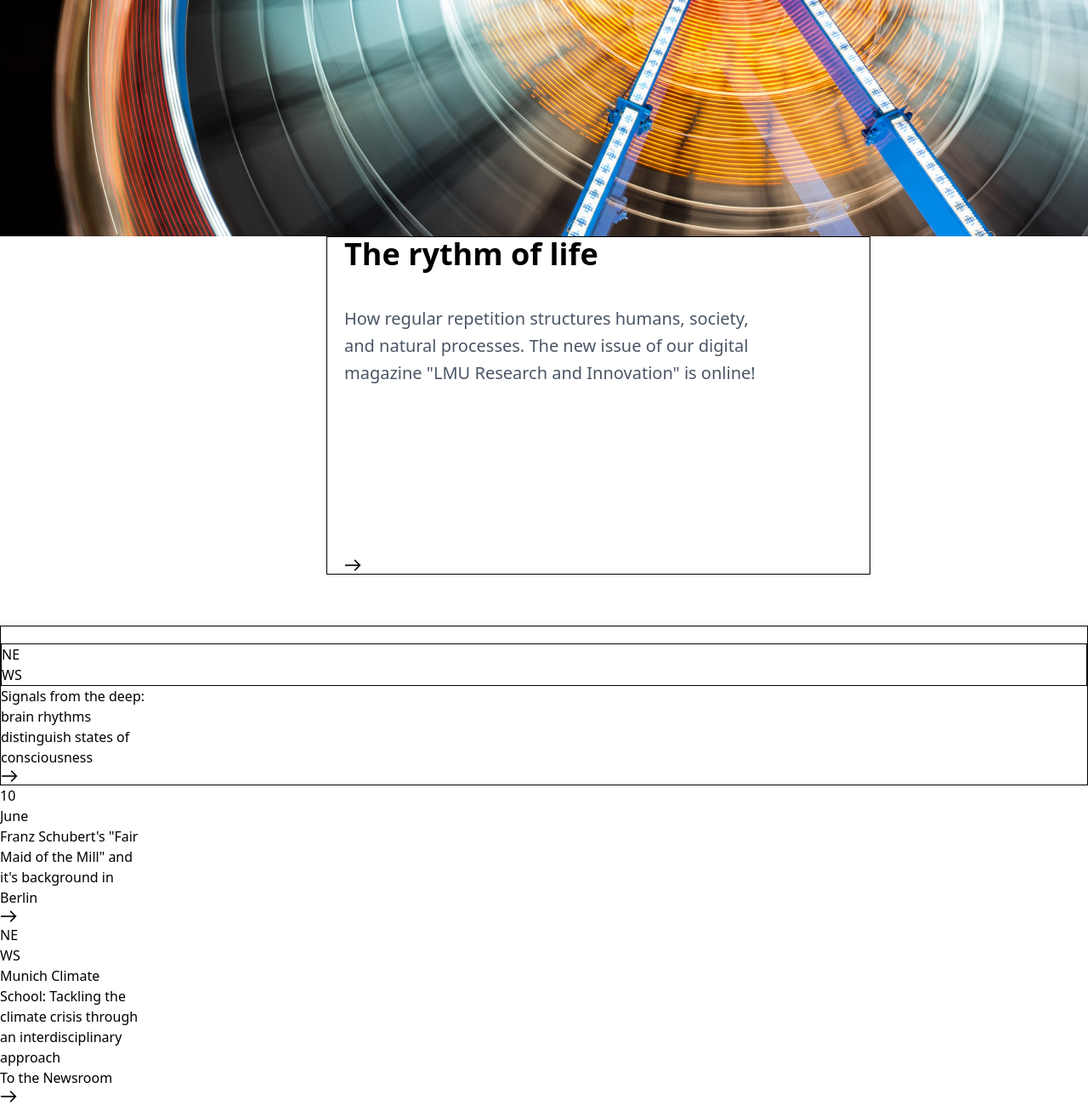
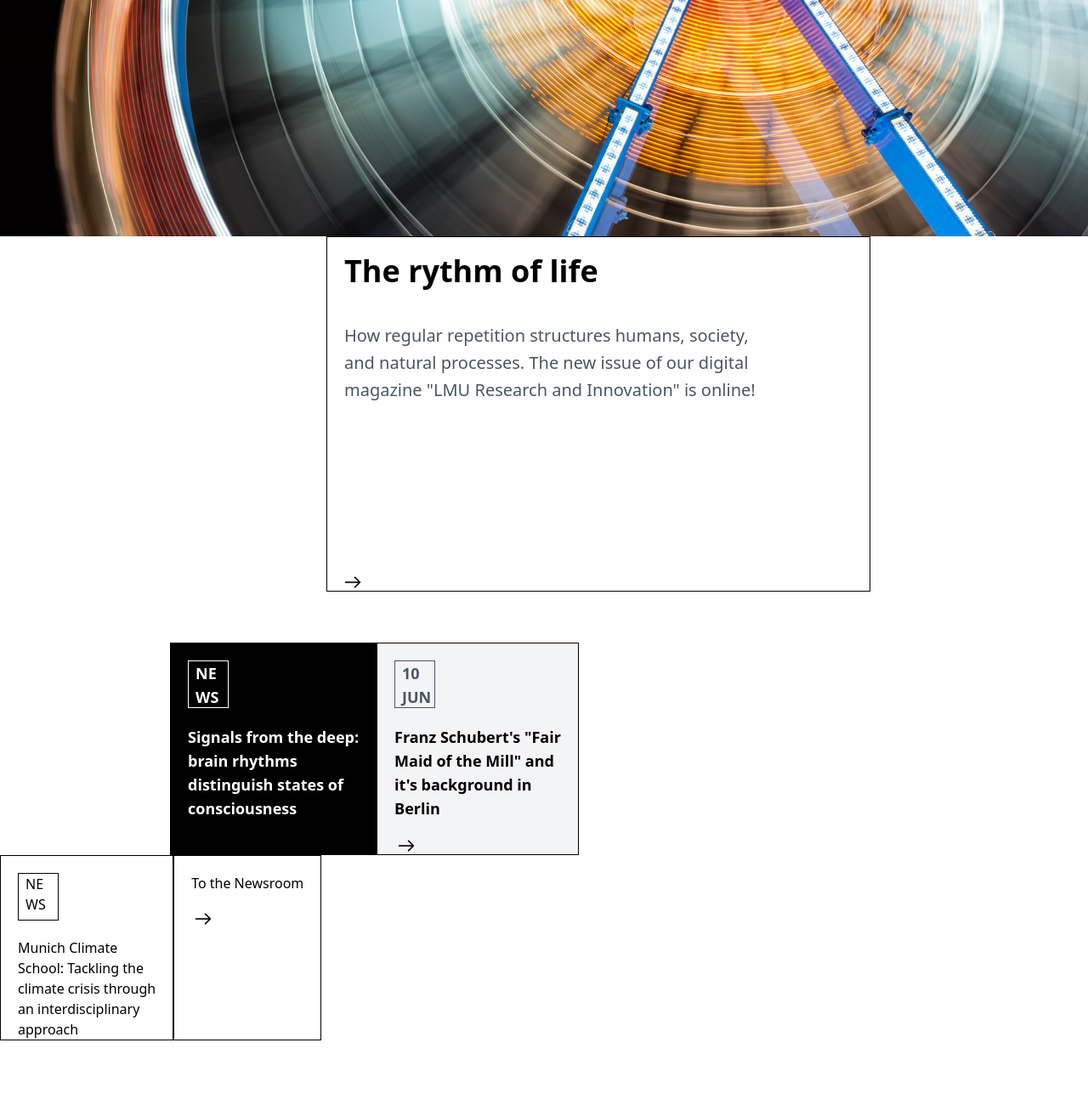
Before and after one commit to ashimwe23/Website-cloning-Gate-2, a website: page Index.html in a window 1280 px wide. Shown: the part 496-1796 px from the top of the page at 85% size. After the commit the page ends 1720 px from the top, so only its background shows below. Drawn offline with Linux system fonts and the light colour scheme.

Commit message:
Updated the Cards

```diff
--- a/Index.html
+++ b/Index.html
@@ -30,18 +30,19 @@
 
     <!-- Backgroud Image -->
      <section>
-        <div>
-            <div class="flex ">
+        <div class="">
+            <div class="">
                 <img src="images\background-image.jpg" alt="" class="">
             </div>
 
-
-            <div class="border bg-white mb-15 ml-96 pl-5 text-left w-1/2 ">
-                <h1 class="text-4xl font-bold">The rythm of life</h1>
+            <div class="">
+            <div class="border bg-white mb-15 ml-96 pl-5 text-left w-1/2 pr-2 ">
+                <h1 class="text-4xl font-bold pt-5">The rythm of life</h1>
                 <p class="mb-30 pb-20 leading-8 mt-10 text-xl text-gray-600 ">How regular repetition structures humans, society,<br>
                    and natural processes. The new issue of our digital <br>
                    magazine "LMU Research and Innovation" is online!</p>
                    <img src="images\next.png" alt="" class="w-5">
+            </div>
             </div>
             </div>
         </div>
@@ -50,37 +51,39 @@
 
      <section>
         <div>
-            <div>
-            <div class="border">
-                <h1 class="border mt-5 ">NE <br> WS</h1>
-                <p>Signals from the deep: <br>
+
+             <!-- left side -->
+            <div class="flex ml-50 text-lg  ">
+            <div class="border bg-black  ">
+                <h1 class="border bg-black text-white font-bold mt-5 w-12 h-14 mx-5 px-2 ">NE <br> WS</h1>
+                <p class="mx-5 mt-5 text-white font-bold">Signals from the deep: <br>
                    brain rhythms <br>
                    distinguish states of <br>
                    consciousness</p>
-                   <img src="images\next.png" alt="" class="w-5">
+                   <img src="images\next.png" alt="" class="w-5 mt-5 mx-5">
             </div>
-            <div>
-                <h1 class="">10<br>June</h1>
-                <p>Franz Schubert's "Fair <br>
+            <div class="border bg-gray-100 font-bold">
+                <h1 class="border  mt-5 w-12 h-14 mx-5 px-2  text-gray-600 ">10<br>JUN</h1>
+                <p class="mx-5 mt-5" >Franz Schubert's "Fair <br>
                    Maid of the Mill" and <br>
                    it's background in <br>
                    Berlin</p>
-                   <img src="images\next.png" alt="" class="w-5">
+                   <img src="images\next.png" alt="" class="w-5 mx-6 mt-5">
             </div>
             </div>
-
-            <div>
-                <div>
-                    <h1>NE <br> WS</h1>
-                    <p>Munich Climate <br>
+                 <!-- Right Side -->
+            <div class="flex ">
+                <div class="border ">
+                    <h1 class="border mt-5 w-12 h-14 mx-5 px-2">NE <br> WS</h1>
+                    <p class="mx-5 mt-5">Munich Climate <br>
                        School: Tackling the <br>
                        climate crisis through <br>
                        an interdisciplinary <br>
                        approach</p>
                 </div>
-                <div>
-                    <h1>To the Newsroom</h1>
-                    <img src="images\next.png" alt="" class="w-5">
+                <div class="border">
+                    <h1 class="mx-5 mt-5" >To the Newsroom</h1>
+                    <img src="images\next.png" alt="" class="w-5 mx-6 mt-5">
                 </div>
             </div>
         </div>
```
Also changed, not shown: output.css.
